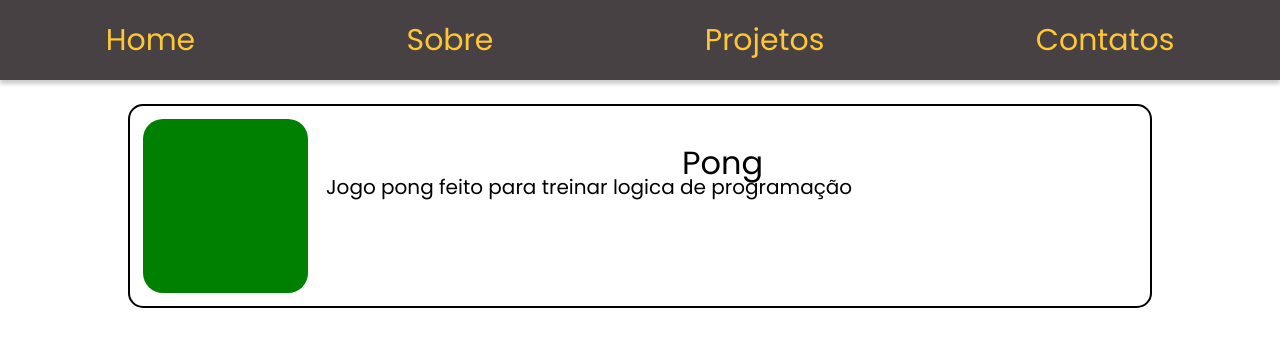
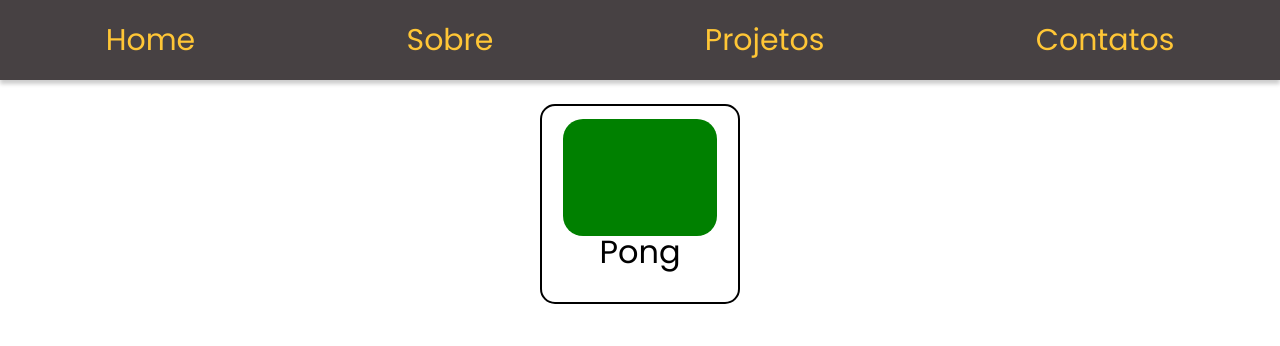
Before and after one commit to JayTStar/my_site, a React (Create React App) app: page /projects in a window 1280 px wide. Shown: the top 346 px of the page. Built offline with nearby package versions, Linux system fonts and the light colour scheme.

Commit message:
Opening and closing projects info

```diff
--- a/src/Screens/ProjectsScreen/index.css
+++ b/src/Screens/ProjectsScreen/index.css
@@ -6,8 +6,6 @@
    padding-top: 3vh;
 }
 .project{
-    width: 80%;
-    height: 30%;
 
     border: 2px solid black;
     border-radius: 15px;
@@ -16,27 +14,59 @@
     box-sizing: border-box;
 
     display: flex;
+    flex-direction: column;
     justify-content: space-between;
     align-items: center;
+
+    transition: all 0.5s;
+}
+
+.closed{
+    width: 200px;
+    height: 200px;
+
+
+}
+
+.closed button{
+    visibility: hidden;
+}
+
+.closed:hover{
+    width: 250px;
+    height: 300px;
+}
+
+.closed:hover button{
+    visibility: visible;
+}
+
+.open{
+    width: 80%;
+    height: 70%;
 }
 
 .img{
     background-color: green;
 
-    width: 20%;
-    height: 100%;
+    border-radius: 20px;
 
-    border-radius: 20px;
+    transition: all 0.5s;
 }
 
-.info{
-    /* background-color: red; */
+.closed .img{
+    width: 90%;
+    height: 70%;
+}
 
-    width: 75%;
-    height: 100%;
+.closed:hover .img{
+    width: 90%;
+    height: 50%;
+}
 
-    padding: 1%;
-    box-sizing: border-box;
+.open .img{
+    width: 90%;
+    height: 50%;
 }
 
 .title{
--- a/src/Screens/ProjectsScreen/index.tsx
+++ b/src/Screens/ProjectsScreen/index.tsx
@@ -1,21 +1,25 @@
-import Header from "../../Components/Header";
-
+import { useState } from "react"
 import "./index.css"
 
 export default function ProjectsScreen(){
+    const [projectState, setProjectState] = useState ('closed')
+
+    function handleClick(){
+        if(projectState === 'closed'){
+            setProjectState('open')
+        }
+        else{
+            setProjectState('closed')
+        }
+    }
+
     return(
-        <>
-            <main className="projects">
-                <div className="project">
-                    <div className="img"></div>
-                    <div className="info">
-                        <p className="title">Pong</p>
-                        <p className="info">
-                            Jogo pong feito para treinar logica de programação
-                        </p>
-                    </div>
-                </div>
-            </main>
-        </>
+        <main className="projects">
+            <div className={`project ${projectState}`}>
+                <div className="img"></div>
+                <p className="title">Pong</p>
+                <button onClick={() => handleClick()}>{(projectState === "closed")? "Ver mais": "Ver menos"}</button>
+            </div>
+        </main>
     )
 }
```
